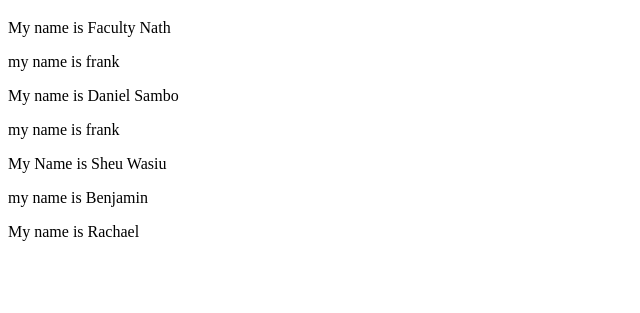
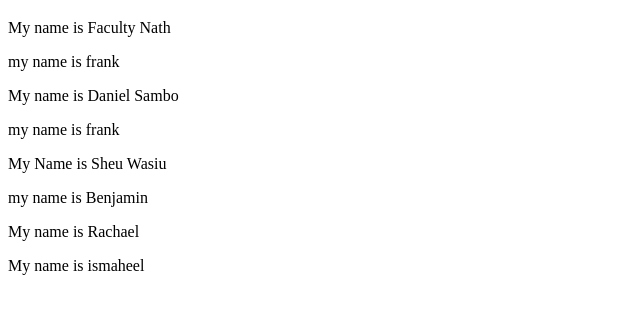
Before and after one commit to peteros332/Group-Congo, a plain HTML site: page index.html in a window 1280 px wide. Shown: the part 61-374 px from the top of the page, without its empty margins (0-640 px from the left). Drawn offline with Linux system fonts and the light colour scheme.

Commit message:
add ismaheel to index.html

```diff
--- a/index.html
+++ b/index.html
@@ -27,6 +27,7 @@
     <p>My Name is Sheu Wasiu</p>
     <p>my name is Benjamin</p>
     <p>My name is Rachael</p>
+    <p>My name is ismaheel</p>
 
 
 
```
